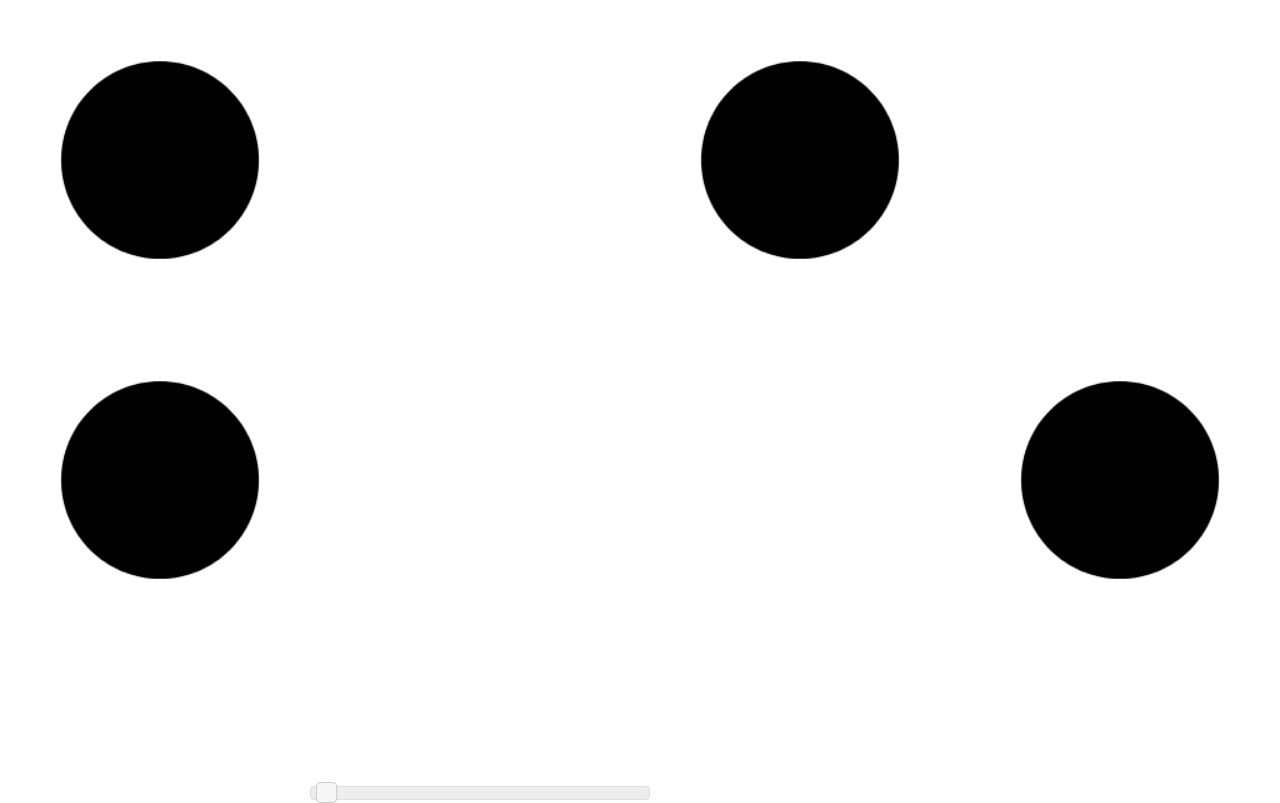
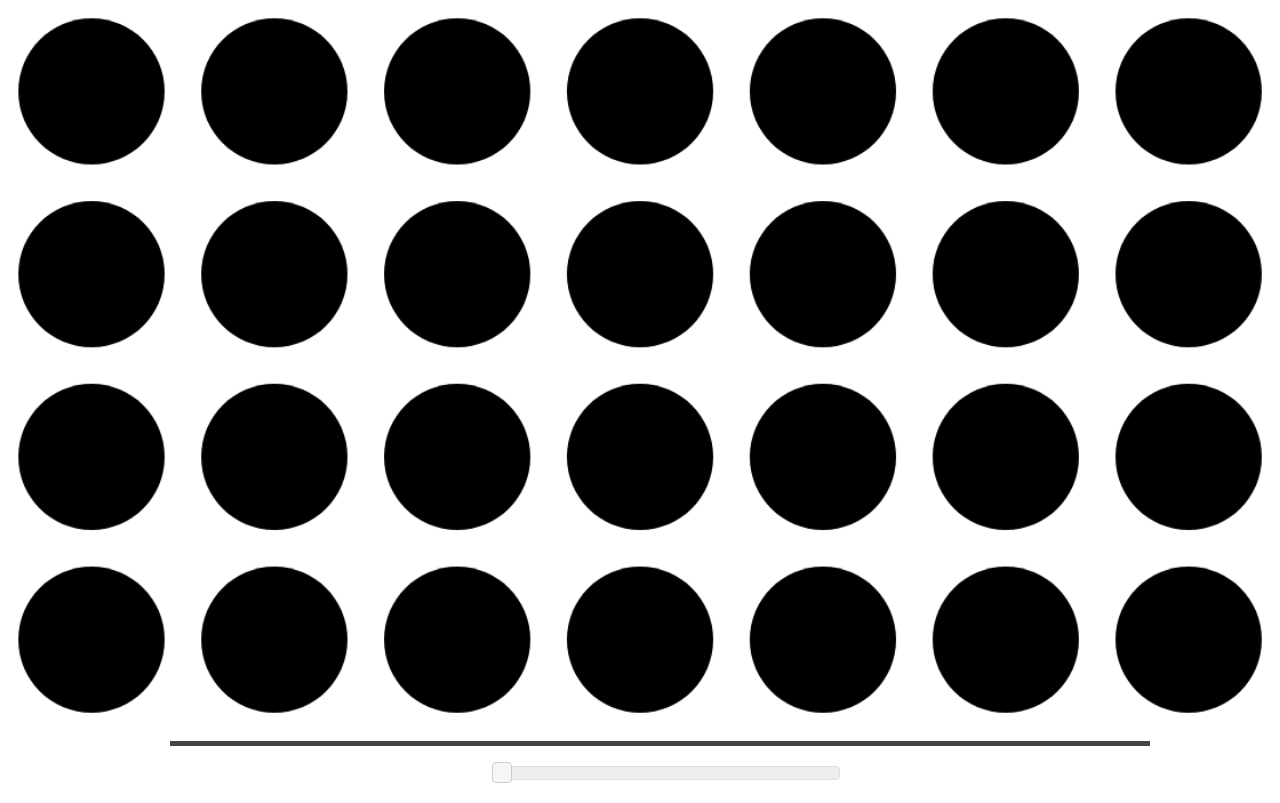
Before and after one commit to mmicuta/CustomCircles02, a plain HTML site: page index.html in a window 1280 px wide. Drawn offline with Linux system fonts and the light colour scheme.

Commit message:
Cleaned up dynamic grid width
Still need to get grid height to adjust and reposition dynamically

```diff
--- a/circles.js
+++ b/circles.js
@@ -2,8 +2,8 @@
 $(function() {
 	$( "#slider" ).slider({
 		value: 5,
-		min: 3,
-		max: 50,
+		min: 5,
+		max: 30,
 		step: 1,
 		slide: function(){
 			//document.getElementById("test").innerText=$("#slider").slider("value");
@@ -27,42 +27,48 @@ function circles01() {
 	// Declare input variables
 	var n = $("#slider").slider("value");
 
-	//canvasHeight = $(window).height();
-	//canvasWidth = $(window).width();
-	canvasHeight = window.innerHeight;
-	canvasWidth = window.innerWidth;
+	canvasHeight = $(document).height();
+	canvasWidth = $(document).width();
+	//canvasHeight = window.innerHeight;
+	//canvasWidth = window.innerWidth;
 	//canvasWidth = $(canvas).outerWidth();
 
 
+
+
 	// Define height and width divisions by screen proportions
-	if (canvasHeight <= canvasWidth) {
+	if (canvasHeight >= canvasWidth) {
 		var nw = n;
 		var gw = canvasWidth/n;
-		var nh = canvasHeight/gw;
+		var nh = Math.floor(canvasHeight/gw)
+		canvasHeight = nh*gw;
 	} else {
 		var nh = n;
 		var gw = canvasHeight/n;
-		var nw = canvasWidth/gw;
+		var nw = Math.floor(canvasWidth/gw);
+		canvasWidth = nw*gw;
 	}
 
 
 	var h1 = canvasHeight;
 	var w1 = canvasWidth;
 	var h2 = canvasHeight - gw;
-	var w2 =canvasWidth - gw;
+	var w2 = canvasWidth - gw;
 
-	var radius = (0.618*gw)/2;
+	//var radius = (0.618*gw)/2;
+	var radius = (0.8*gw)/2;
 
 	var testData = []
 
 	// Adjust canvas size to window size and centre it
 	canvas.height = h2;
 	canvas.width = w2;
+	canvas.style.margin = "0 auto";
 
 	// Create centroid point coordinates
 	var centroidsArray = []
-	for (var i = 0; i <= n; i++) {
-		for (var j = 0; j <= n; j++) {
+	for (var i = 0; i <= nw-2; i++) {
+		for (var j = 0; j <= nh-2; j++) {
 			var centroid = new paper.Point({state:1});
 			centroid.x = ((w1-w2)/2)+gw*i;
 			centroid.y = ((h1-h2)/2)+gw*j;
@@ -75,17 +81,19 @@ function circles01() {
 		var centroid = centroidsArray[i]
 		var circle = []
 		circle = new paper.Path.Circle(new paper.Point(centroid.x, centroid.y), radius);
-		if (centroidsArray[i].state = Math.floor(Math.random()*2)) {
-			circle.fillColor = "black"
-		} else {
-			circle.strokecolor = "black";
-			circle.strokewidth = 1
-		}
+		circle.fillColor = "black";
+		//if (centroidsArray[i].state = Math.floor(Math.random()*2)) {
+		//	circle.fillColor = "black"
+		//} else {
+		//	circle.strokecolor = "black";
+		//	circle.strokewidth = 1
+		//}
 	};
 
 	paper.view.draw();
 
 	//document.getElementById("test").innerText=$("#slider").slider("value");
+	//document.getElementById("test").innerText=centroidsArray.length;
 };
 
 //Setup SVG Canvas
--- a/custom.css
+++ b/custom.css
@@ -3,14 +3,19 @@
 	border-width: thin;
 	border-color: hsla(0,0%,70%,1.0);*/
 	display: block;
+	position: absolute;
 	margin: 0 auto;
 	width: 100%;
+	z-index: -1;
 }
 
 .ui{
-	position: absolute;
-	margin: 0 auto;
+	z-index: 2;
+	background-color: hsla(0,100%,100%,1);
+	border-color: hsla(0,100%,0%,1);
+	border-top: solid;
+	border-width: 5px;
+	padding: 20px;
+	position: fixed;
 	bottom: 0px;
-	z-index: 2;
-	background-color: hsla(0,100%,100%,0.5);
 }
--- a/index.html
+++ b/index.html
@@ -45,11 +45,8 @@
 <body>
 	<div id="test"></div>
 	<canvas id="canvas01"></canvas>
-	<div class="ui">
-		<div class="container">
-			<div class="sixteen columns">
-
-			</div>
+	<div class="container">
+		<div class="sixteen columns ui">
 			<div class ="six columns offset-by-five ">
 				<div id="slider"></div>
 			</div>
```
